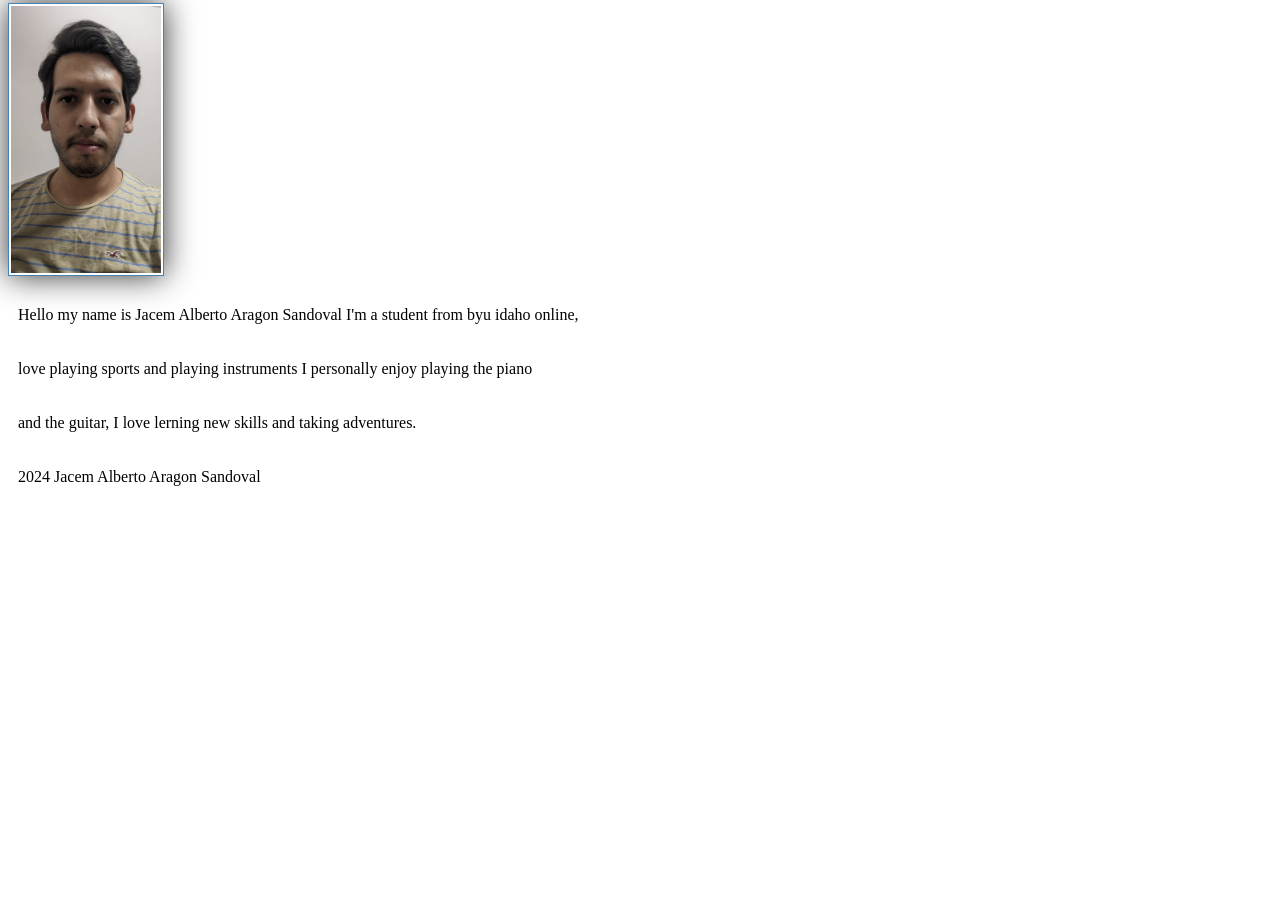
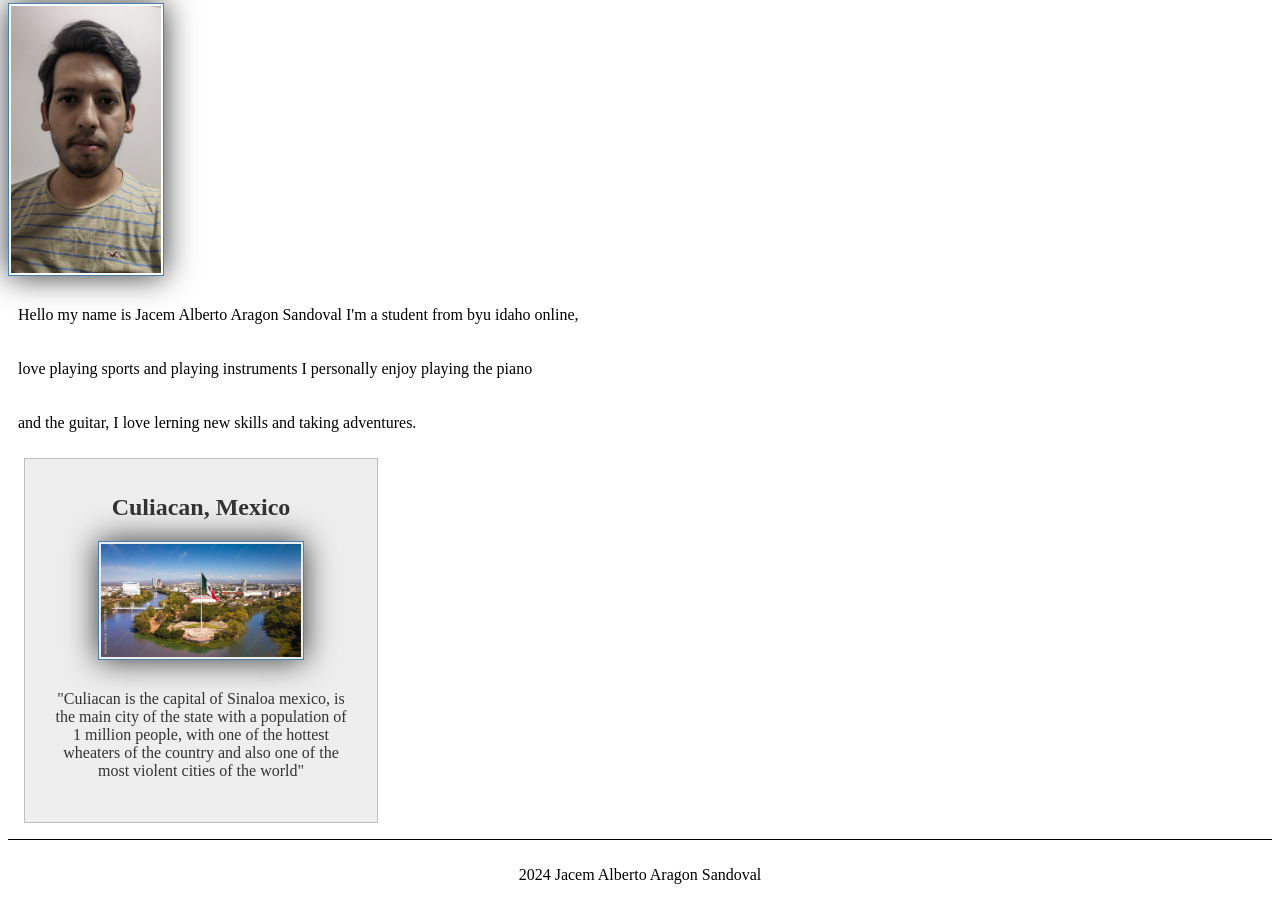
Before and after one commit to jacemaragon/wdd130, a plain HTML site: page index.html in a window 1280 px wide. Shown: the part 219-1129 px from the top of the page. Before the commit the page ends 800 px from the top, so only its background shows below. Drawn offline with Linux system fonts and the light colour scheme.

Commit message:
some changes

```diff
--- a/index.html
+++ b/index.html
@@ -5,6 +5,9 @@
         <meta name="viewport" content="width=device-width, initial-scale=1.0">
         <title>Jacem Alberto Aragon Sandoval | WDD 130</title>
         <link rel="stylesheet" href="style/styles.css">
+        <meta name="description" content="Jacem Aragon BYU IDAHO WDD 103 course home page">
+        <meta name="author" content="Jacem Aragon">
+
     </head>
     <body>
         <header>
@@ -21,6 +24,15 @@
             <p>love playing sports and playing instruments I personally enjoy playing the piano</p>
             <p>and the guitar, I love lerning new skills and taking adventures.</p>
         </main>
+        <aside>
+            <h2>Culiacan, Mexico</h2>
+            <img src="Images/culiacan.jpg" alt="Culiacan Mexico">
+            <p>"Culiacan is the capital of Sinaloa mexico, is the main city of the state with a population
+                of 1 million people, with one of the hottest wheaters of the country and also one of the
+                most violent cities of the world"
+            </p>
+
+        </aside>
         <footer>
             <p> 2024 Jacem Alberto Aragon Sandoval</p>
         </footer>
--- a/style/styles.css
+++ b/style/styles.css
@@ -24,3 +24,23 @@ img {
 p {
     padding: 10px;
 }
+aside {
+    width: 20em;
+    margin: 1em;
+    border:  1px solid rgba(0, 0, 0, 0.2);
+    padding: 1em ;
+    background-color: #eee ;
+    color: #333 ;
+    text-align: center ;
+
+}
+aside img {
+    width: 200px;
+    height: auto;
+}
+footer{
+    margin-top: 1em ;
+    border-top: 1px solid #000;
+    text-align: center;
+
+}
```
Also changed, not shown: Images/culiacan.jpg (added).
